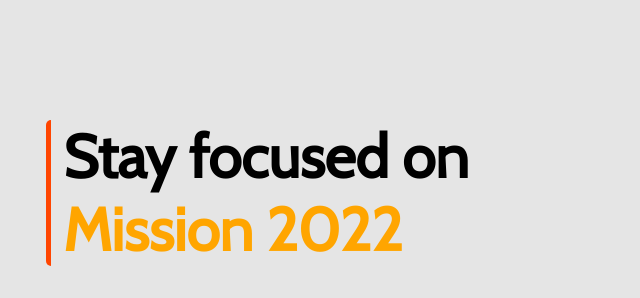
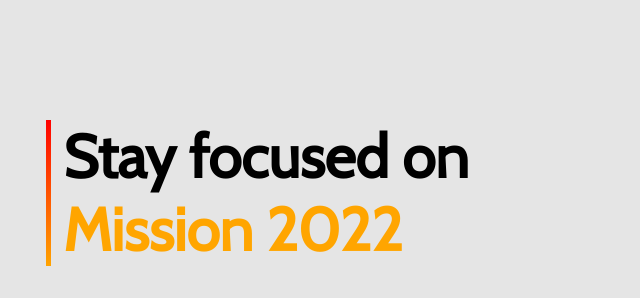
Before and after one commit to TaseenFuadJeem/mission-2022, a plain HTML site: page index.html in a window 1280 px wide. Shown: the top 298 px of the page, 54-694 px from the left. Drawn offline with nearby package versions, Linux system fonts and the light colour scheme.

Commit message:
border updated

```diff
--- a/style.css
+++ b/style.css
@@ -17,9 +17,10 @@ h1{
 }
 
 .top-headings{
-    border-left: 5px solid orangered;
+    border-left: 5px solid;
     padding-left: 12px;
-    border-radius: 5px;
+    border-image: linear-gradient(red, orange);
+    border-image-slice:1;
 }
 
 .button{
```
